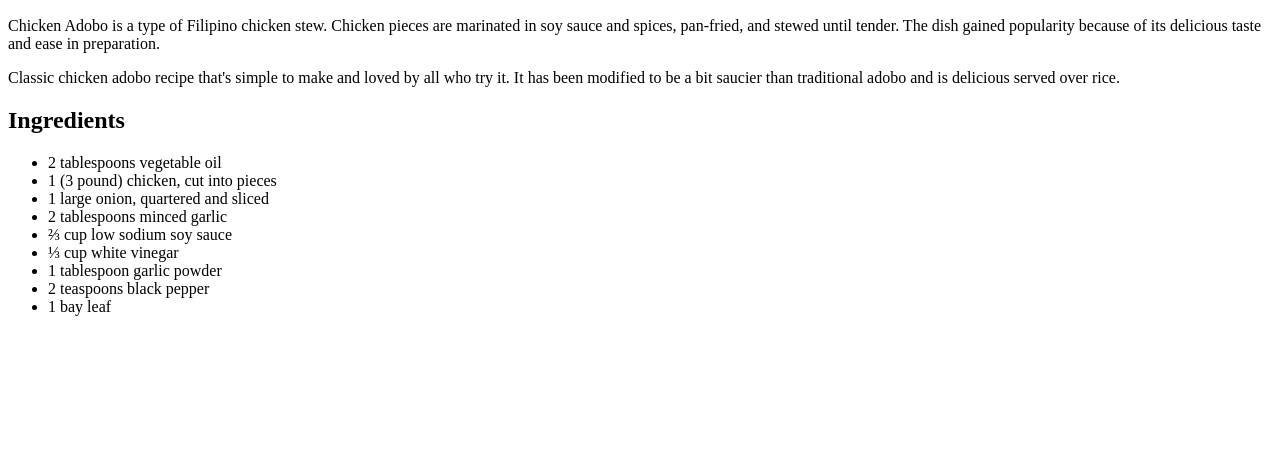
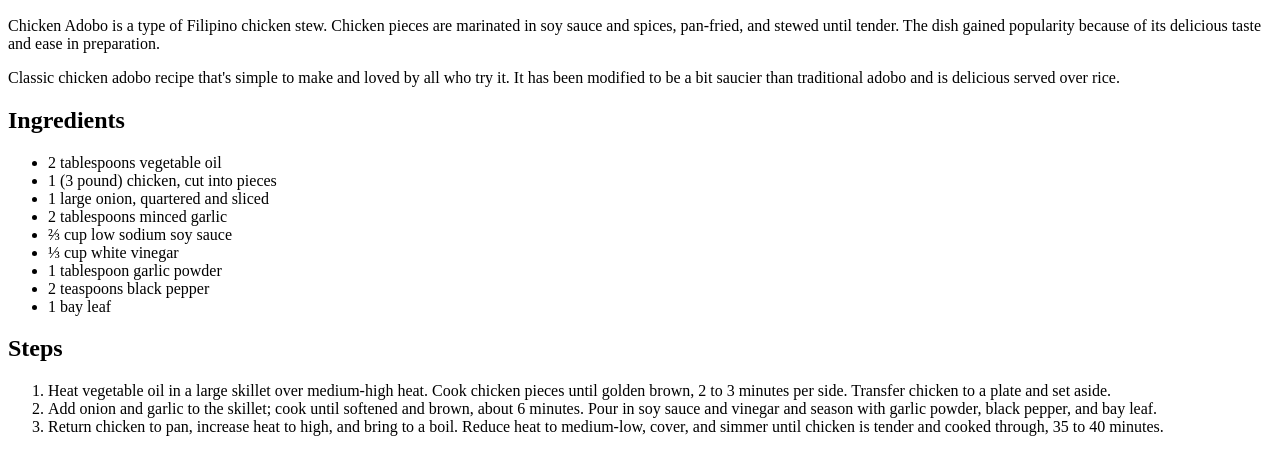
Before and after one commit to crxtzonceu/odin-recipes, a plain HTML site: page recipes/adobo.html in a window 1280 px wide. Shown: the part 334-800 px from the top of the page. Drawn offline with Linux system fonts and the light colour scheme.

Commit message:
added the STEPS on adobo.html

```diff
--- a/recipes/adobo.html
+++ b/recipes/adobo.html
@@ -28,5 +28,12 @@
       <li>2 teaspoons black pepper</li>
       <li>1 bay leaf</li>
     </ul>
+
+    <h2>Steps</h2>
+    <ol>
+      <li>Heat vegetable oil in a large skillet over medium-high heat. Cook chicken pieces until golden brown, 2 to 3 minutes per side. Transfer chicken to a plate and set aside.</li>
+      <li>Add onion and garlic to the skillet; cook until softened and brown, about 6 minutes. Pour in soy sauce and vinegar and season with garlic powder, black pepper, and bay leaf.</li>
+      <li>Return chicken to pan, increase heat to high, and bring to a boil. Reduce heat to medium-low, cover, and simmer until chicken is tender and cooked through, 35 to 40 minutes.</li>
+    </ol>
   </body>
 </html>
```
